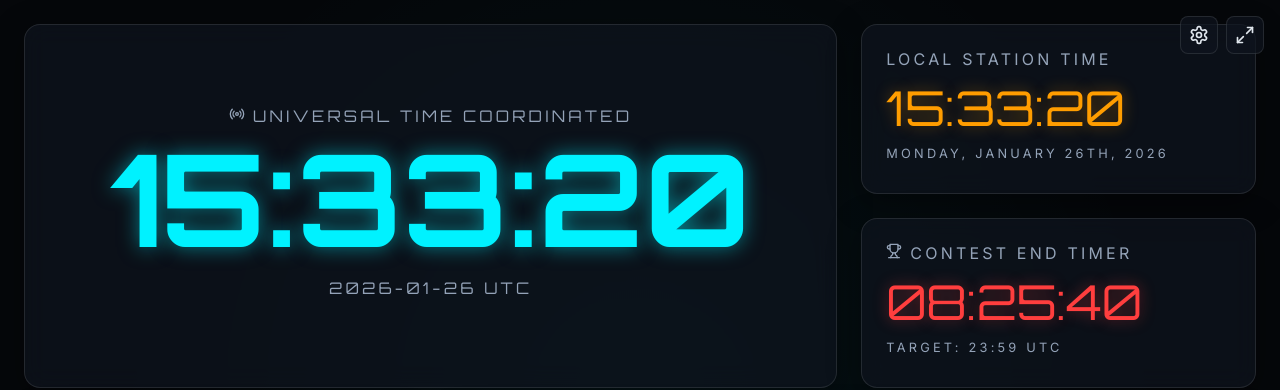
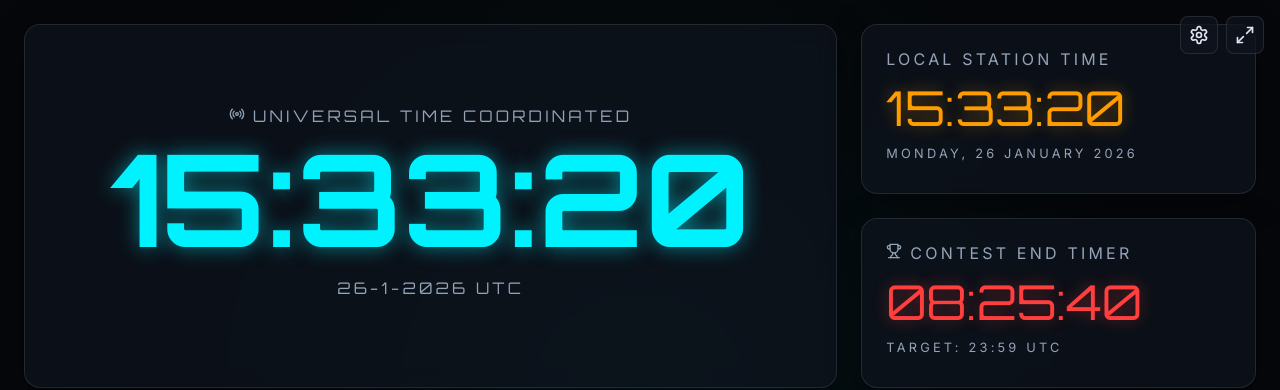
Before and after one commit to 9M2PJU/9M2PJU-Amateur-Radio-Contesting-Clock, a React (Vite) app: page / in a window 1280 px wide. Shown: the top 390 px of the page. Built offline with nearby package versions, Linux system fonts and the light colour scheme.

Commit message:
Update date formats to user preference

```diff
--- a/src/App.jsx
+++ b/src/App.jsx
@@ -115,7 +115,7 @@ const App = () => {
                         Universal Time Coordinated
                     </div>
                     <div className="clock-time">{time.toISOString().slice(11, 19)}</div>
-                    <div className="clock-label" style={{ marginTop: '1rem' }}>{format(time, 'yyyy-MM-dd')} UTC</div>
+                    <div className="clock-label" style={{ marginTop: '1rem' }}>{format(time, 'd-M-yyyy')} UTC</div>
                 </div>
             </div>
 
@@ -123,7 +123,7 @@ const App = () => {
             <div className="glass-card local-time-section">
                 <div className="clock-label">Local Station Time</div>
                 <div className="local-time">{format(time, 'HH:mm:ss')}</div>
-                <div className="clock-label" style={{ fontSize: '0.8rem', marginTop: '0.5rem' }}>{format(time, 'PPPP')}</div>
+                <div className="clock-label" style={{ fontSize: '0.8rem', marginTop: '0.5rem' }}>{format(time, 'EEEE, d MMMM yyyy')}</div>
             </div>
 
             {/* CONTEST TIMER */}
```
Also changed, not shown: 2 other files (tests, documents, lock files or other folders).
